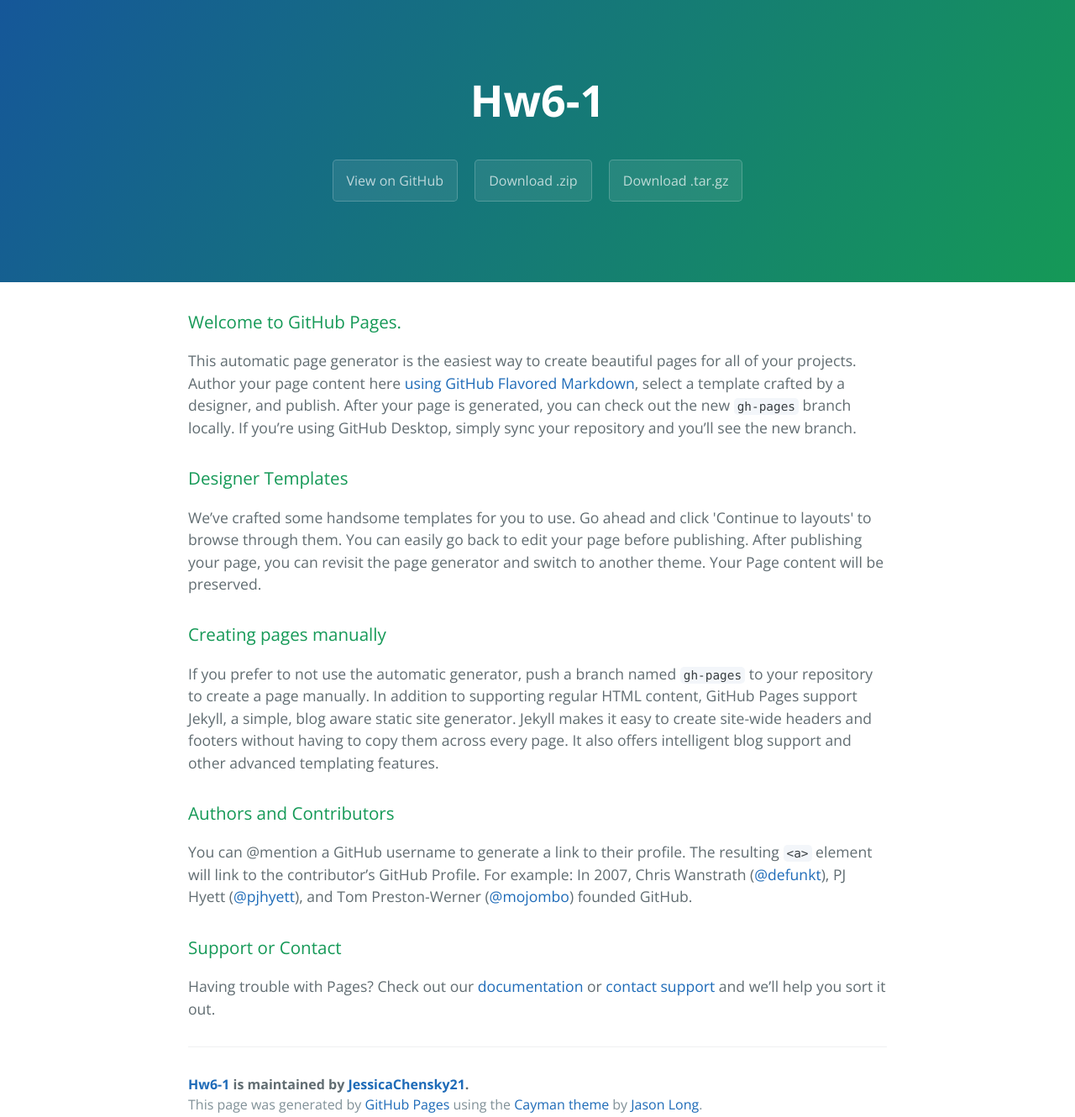
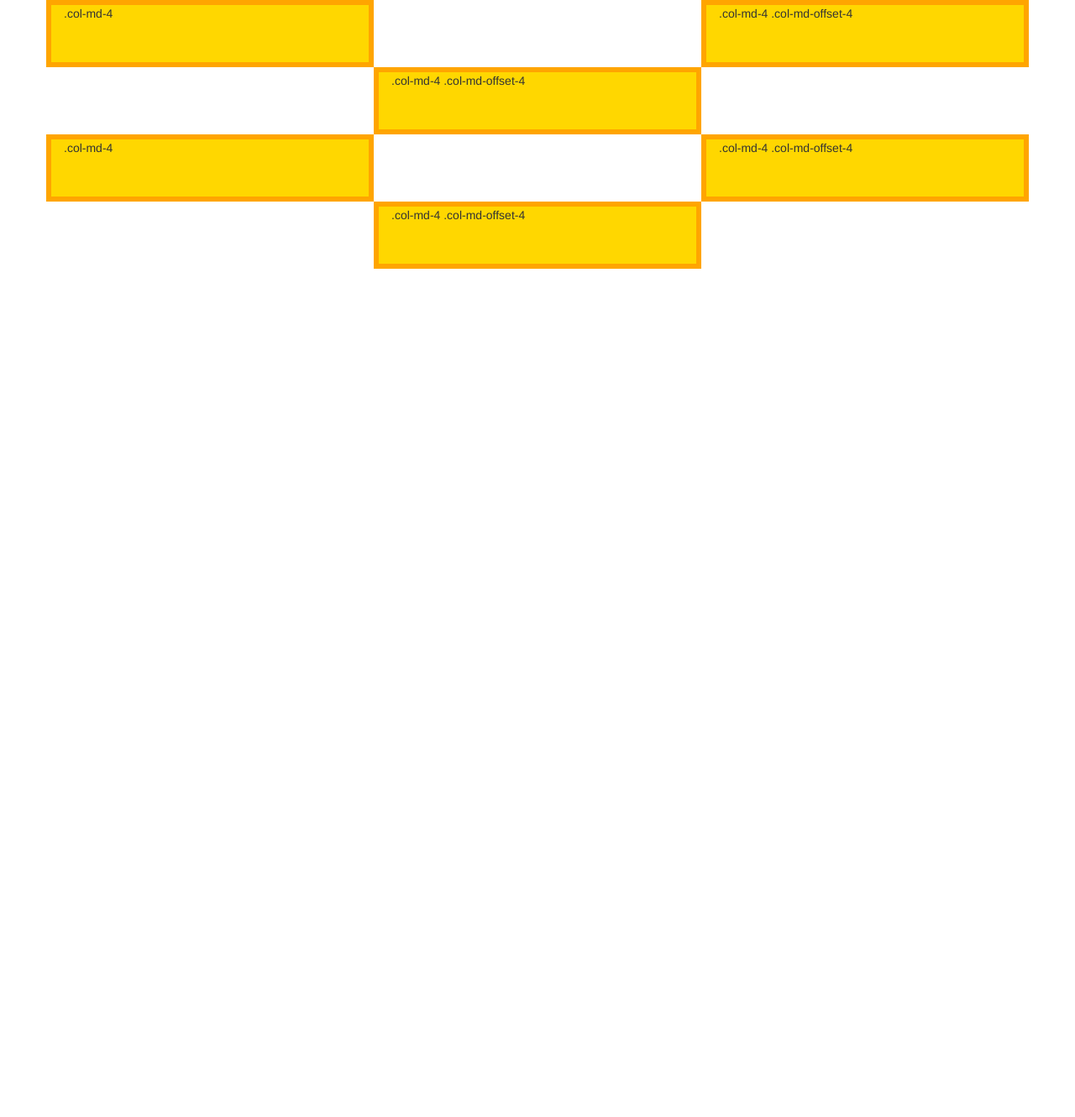
Before and after one commit to JessicaChensky21/hw6-1, a plain HTML site: page index.html in a window 1280 px wide. Shown: the whole page at 84% size. After the commit the page ends 800 px from the top, so only its background shows below. Drawn offline with nearby package versions, Linux system fonts and the light colour scheme.

Commit message:
Add files via upload
hw6-1

```diff
--- a/index.html
+++ b/index.html
@@ -1,57 +1,36 @@
-<!DOCTYPE html>
-<html lang="en-us">
-  <head>
+<!doctype html>
+<html>
+<head>
     <meta charset="UTF-8">
-    <title>Hw6-1 by JessicaChensky21</title>
-    <meta name="viewport" content="width=device-width, initial-scale=1">
-    <link rel="stylesheet" type="text/css" href="stylesheets/normalize.css" media="screen">
-    <link href='https://fonts.googleapis.com/css?family=Open+Sans:400,700' rel='stylesheet' type='text/css'>
-    <link rel="stylesheet" type="text/css" href="stylesheets/stylesheet.css" media="screen">
-    <link rel="stylesheet" type="text/css" href="stylesheets/github-light.css" media="screen">
-  </head>
-  <body>
-    <section class="page-header">
-      <h1 class="project-name">Hw6-1</h1>
-      <h2 class="project-tagline"></h2>
-      <a href="https://github.com/JessicaChensky21/hw6-1" class="btn">View on GitHub</a>
-      <a href="https://github.com/JessicaChensky21/hw6-1/zipball/master" class="btn">Download .zip</a>
-      <a href="https://github.com/JessicaChensky21/hw6-1/tarball/master" class="btn">Download .tar.gz</a>
-    </section>
+    <title>hw6-1</title>
+    <script src="https://code.jquery.com/jquery.min.js"></script>
+<link href="https://maxcdn.bootstrapcdn.com/bootstrap/3.3.6/css/bootstrap.min.css" rel="stylesheet" type="text/css" />
+<script src="https://maxcdn.bootstrapcdn.com/bootstrap/3.3.6/js/bootstrap.min.js"></script>
+    <link rel="stylesheet" type="text/css" href="style.css">
+</head>
+<body>
 
-    <section class="main-content">
-      <h3>
-<a id="welcome-to-github-pages" class="anchor" href="#welcome-to-github-pages" aria-hidden="true"><span aria-hidden="true" class="octicon octicon-link"></span></a>Welcome to GitHub Pages.</h3>
+<div class="container">
 
-<p>This automatic page generator is the easiest way to create beautiful pages for all of your projects. Author your page content here <a href="https://guides.github.com/features/mastering-markdown/">using GitHub Flavored Markdown</a>, select a template crafted by a designer, and publish. After your page is generated, you can check out the new <code>gh-pages</code> branch locally. If you’re using GitHub Desktop, simply sync your repository and you’ll see the new branch.</p>
+<div class="row">
+  <div class="col-md-4">.col-md-4</div>
+  <div class="col-md-4 col-md-offset-4">.col-md-4 .col-md-offset-4</div>
+</div>
+<div class="row">
+  <div class="col-md-4 col-md-offset-4">.col-md-4 .col-md-offset-4</div>
+</div>
 
-<h3>
-<a id="designer-templates" class="anchor" href="#designer-templates" aria-hidden="true"><span aria-hidden="true" class="octicon octicon-link"></span></a>Designer Templates</h3>
+<div class="row">
+  <div class="col-md-4">.col-md-4</div>
+  <div class="col-md-4 col-md-offset-4">.col-md-4 .col-md-offset-4</div>
+</div>
+<div class="row">
+  <div class="col-md-4 col-md-offset-4">.col-md-4 .col-md-offset-4</div>
+</div>
 
-<p>We’ve crafted some handsome templates for you to use. Go ahead and click 'Continue to layouts' to browse through them. You can easily go back to edit your page before publishing. After publishing your page, you can revisit the page generator and switch to another theme. Your Page content will be preserved.</p>
-
-<h3>
-<a id="creating-pages-manually" class="anchor" href="#creating-pages-manually" aria-hidden="true"><span aria-hidden="true" class="octicon octicon-link"></span></a>Creating pages manually</h3>
-
-<p>If you prefer to not use the automatic generator, push a branch named <code>gh-pages</code> to your repository to create a page manually. In addition to supporting regular HTML content, GitHub Pages support Jekyll, a simple, blog aware static site generator. Jekyll makes it easy to create site-wide headers and footers without having to copy them across every page. It also offers intelligent blog support and other advanced templating features.</p>
-
-<h3>
-<a id="authors-and-contributors" class="anchor" href="#authors-and-contributors" aria-hidden="true"><span aria-hidden="true" class="octicon octicon-link"></span></a>Authors and Contributors</h3>
-
-<p>You can @mention a GitHub username to generate a link to their profile. The resulting <code>&lt;a&gt;</code> element will link to the contributor’s GitHub Profile. For example: In 2007, Chris Wanstrath (<a href="https://github.com/defunkt" class="user-mention">@defunkt</a>), PJ Hyett (<a href="https://github.com/pjhyett" class="user-mention">@pjhyett</a>), and Tom Preston-Werner (<a href="https://github.com/mojombo" class="user-mention">@mojombo</a>) founded GitHub.</p>
-
-<h3>
-<a id="support-or-contact" class="anchor" href="#support-or-contact" aria-hidden="true"><span aria-hidden="true" class="octicon octicon-link"></span></a>Support or Contact</h3>
-
-<p>Having trouble with Pages? Check out our <a href="https://help.github.com/pages">documentation</a> or <a href="https://github.com/contact">contact support</a> and we’ll help you sort it out.</p>
-
-      <footer class="site-footer">
-        <span class="site-footer-owner"><a href="https://github.com/JessicaChensky21/hw6-1">Hw6-1</a> is maintained by <a href="https://github.com/JessicaChensky21">JessicaChensky21</a>.</span>
-
-        <span class="site-footer-credits">This page was generated by <a href="https://pages.github.com">GitHub Pages</a> using the <a href="https://github.com/jasonlong/cayman-theme">Cayman theme</a> by <a href="https://twitter.com/jasonlong">Jason Long</a>.</span>
-      </footer>
-
-    </section>
+</div>
 
 
-  </body>
+
+</body>
 </html>
--- /dev/null
+++ b/style.css
@@ -0,0 +1,5 @@
+.row div{
+  border: 6px solid orange;
+  height:80px;
+  background: gold;
+}
```
